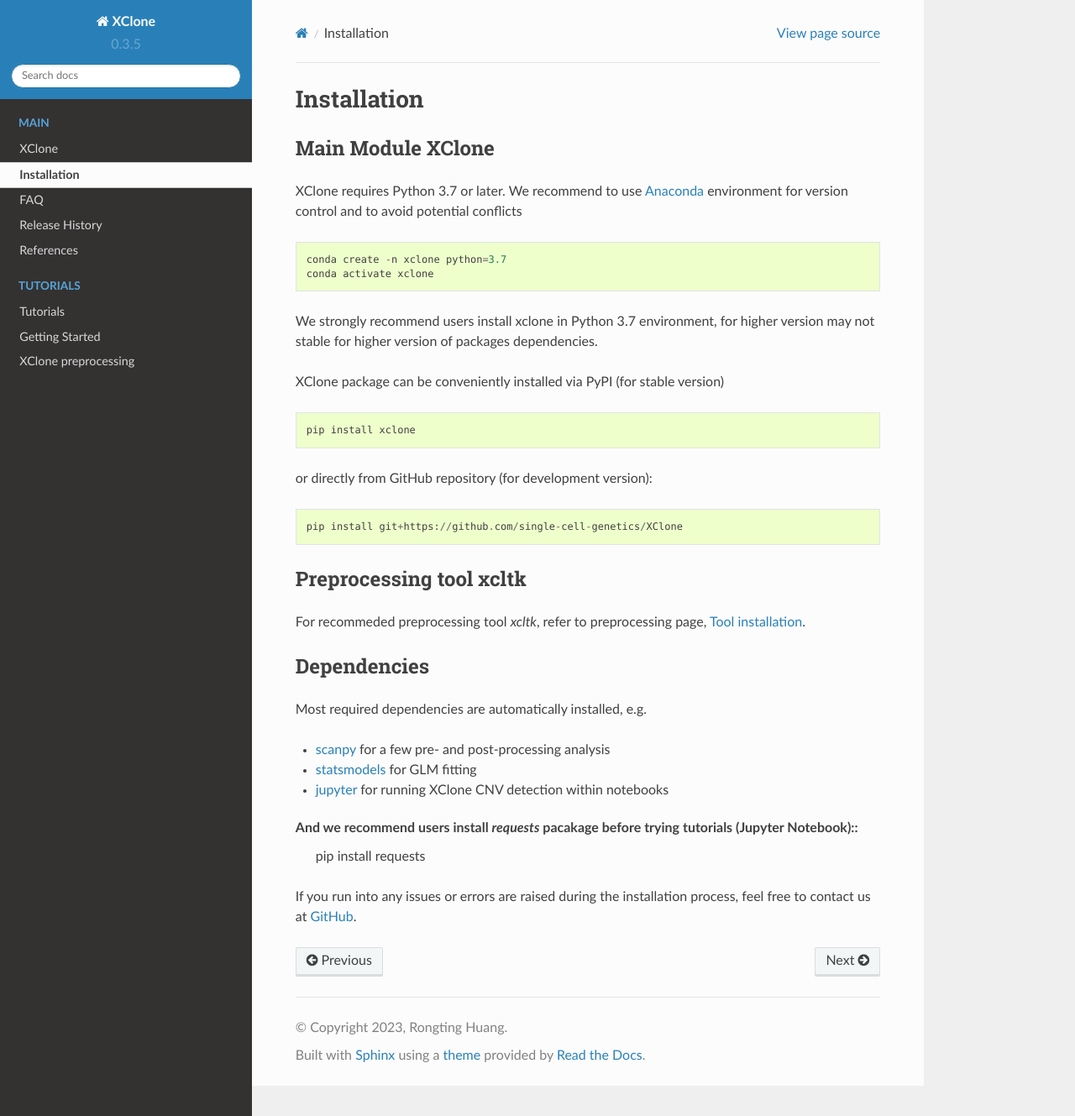
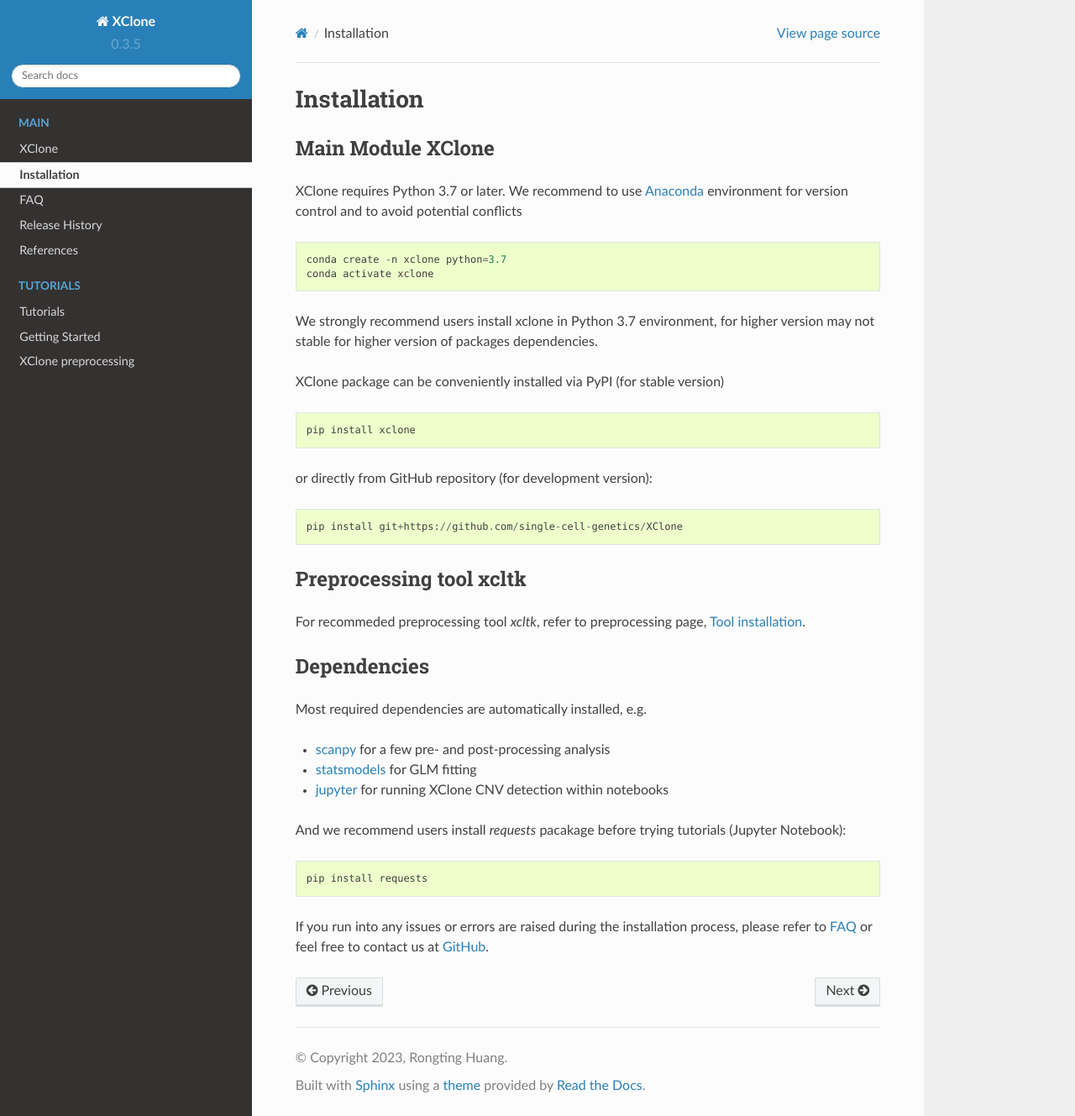
Before and after one commit to single-cell-genetics/XClone, a Sphinx documentation site: the page built from docs/installation.rst, in a window 1280 px wide and 1329 px high. Shown: the whole window at 84% size. Built offline with Sphinx 7.4.7 and the Read the Docs theme 2.0.0, drawn with Linux system fonts in a browser that asks for light colours; pages that are not in the unit, such as notebooks, are missing from menus.

Commit message:
readthedocs update

```diff
--- a/docs/installation.rst
+++ b/docs/installation.rst
@@ -38,13 +38,15 @@
 - `jupyter <https://jupyter.org/>`_ for running XClone CNV detection within notebooks
 
 And we recommend users install `requests` pacakage before trying tutorials (Jupyter Notebook)::
+
     pip install requests
 
 
-If you run into any issues or errors are raised during the installation process, feel free to contact us at GitHub_.
+If you run into any issues or errors are raised during the installation process, please refer to FAQ_ or feel free to contact us at GitHub_.
 
 .. _Anaconda: https://www.anaconda.com/
 .. _xcltk: https://pypi.org/project/xcltk/
 .. _GitHub: https://github.com/single-cell-genetics/XClone
+.. _FAQ: https://xclone-cnv.readthedocs.io/en/latest/FAQ.html
 .. _`Getting Started`: getting_started
 .. _`Prepare data and preprocessing`: preprocessing
--- a/docs/tutorials.rst
+++ b/docs/tutorials.rst
@@ -11,7 +11,7 @@
 processing of XClone containing preprocessing, RDR fitting, BAF fitting and exploration on
 CNV visualization and the identification of cell clones.
 
-Examples of XClone and steps for reproducible results are provided in **Jupyter Notebook** under **`examples`_ **folder.
+Examples of XClone and steps for reproducible results are provided in **Jupyter Notebook** under `examples`_ folder.
 
 Please refer to tutorials analyzing `TNBC1`_ and `BCH869`_ datasets, or `TNBC1_tutorial`_ and `BCH869_tutorial`_ records step by step.
 
```
Also changed, not shown: README.rst (+10 -1 lines), docs/image/XClone_Overview_150dpi.png (added), docs/image/XClone_overview_150dpi.png (deleted).
